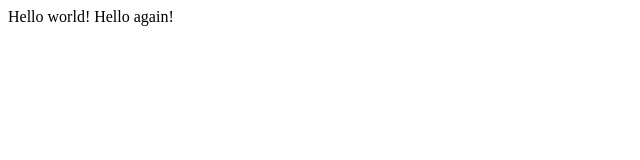
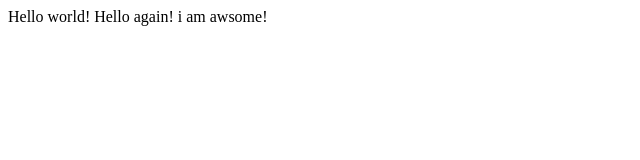
Before and after one commit to Madaraheng/lecture0, a plain HTML site: page index.html in a window 1280 px wide. Shown: the whole page, without its empty margins (0-640 px from the left). Drawn offline with Linux system fonts and the light colour scheme.

Commit message:
Update index.html

```diff
--- a/index.html
+++ b/index.html
@@ -7,6 +7,7 @@
     <title>Document</title>
 </head>
 <body>
-    Hello world! Hello again!
+    Hello world! Hello again! i am awsome!
+
 </body>
 </html>
```
